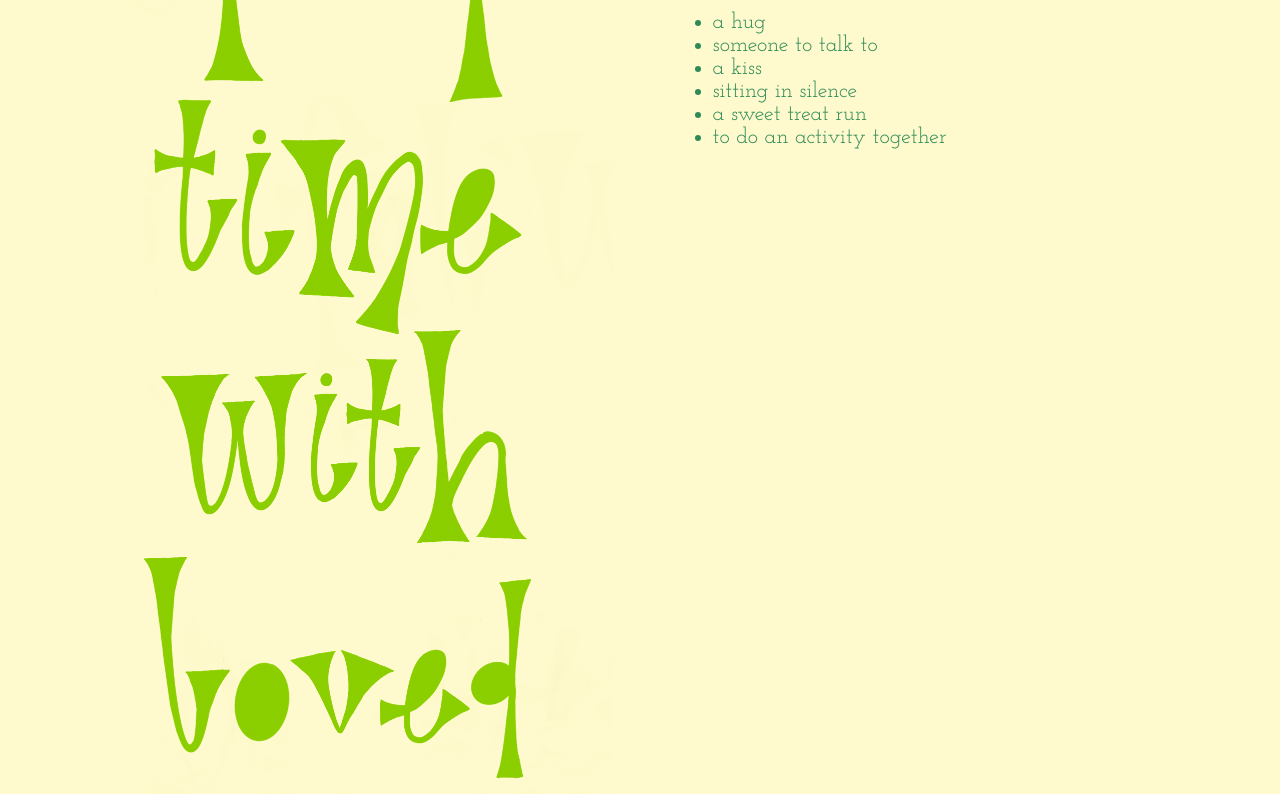
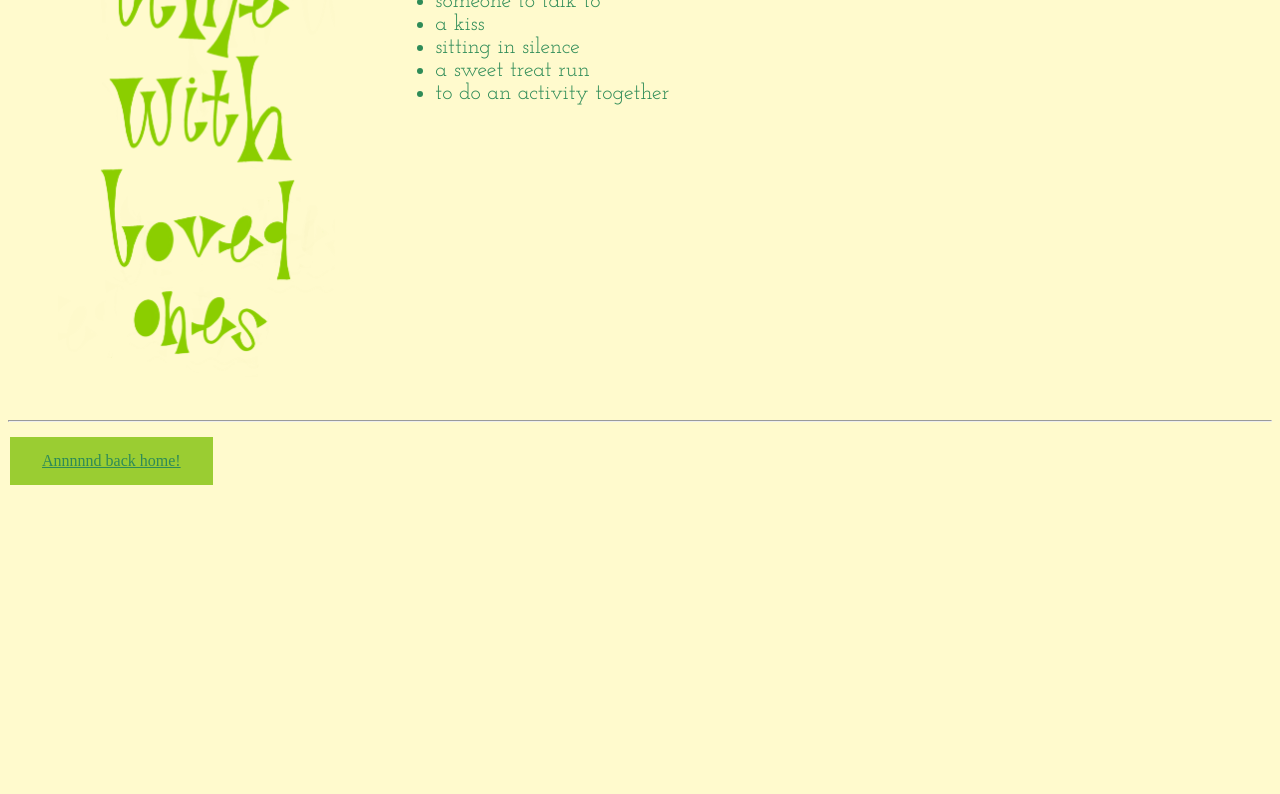
Before and after one commit to bet-am/c1i, a plain HTML site: page entry2.html in a window 1280 px wide. Shown: the part 258-1052 px from the top of the page. After the commit the page ends 800 px from the top, so only its background shows below. Drawn offline with Linux system fonts and the light colour scheme.

Commit message:
Update entry2.html

```diff
--- a/entry2.html
+++ b/entry2.html
@@ -57,8 +57,8 @@
     <figure>
             <img
               src="images/spendtimewlovedones.png"
-              width= 554.5
-              height= 1190.5 />
+              width= 277.25
+              height= 595.25 />
         </figure>
   </div>
   <div>
```
